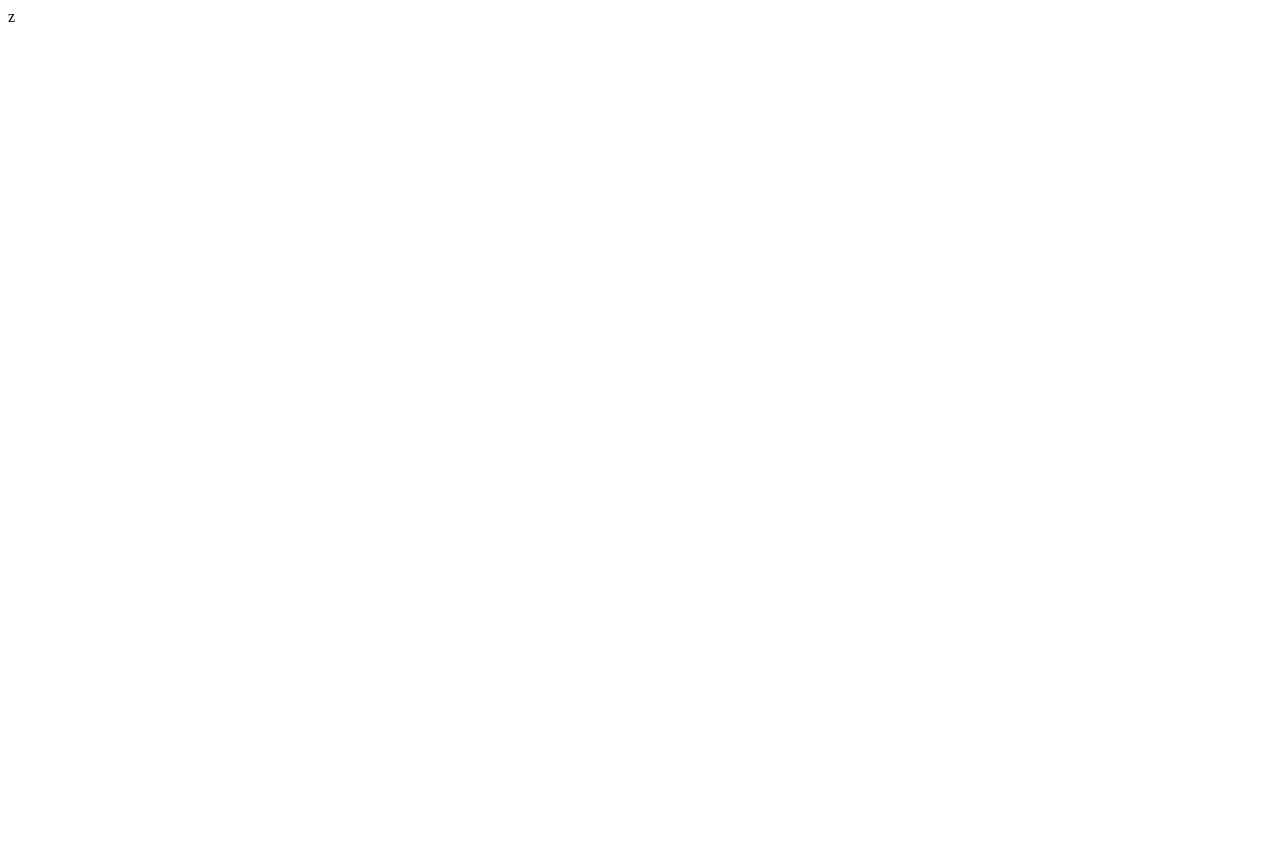
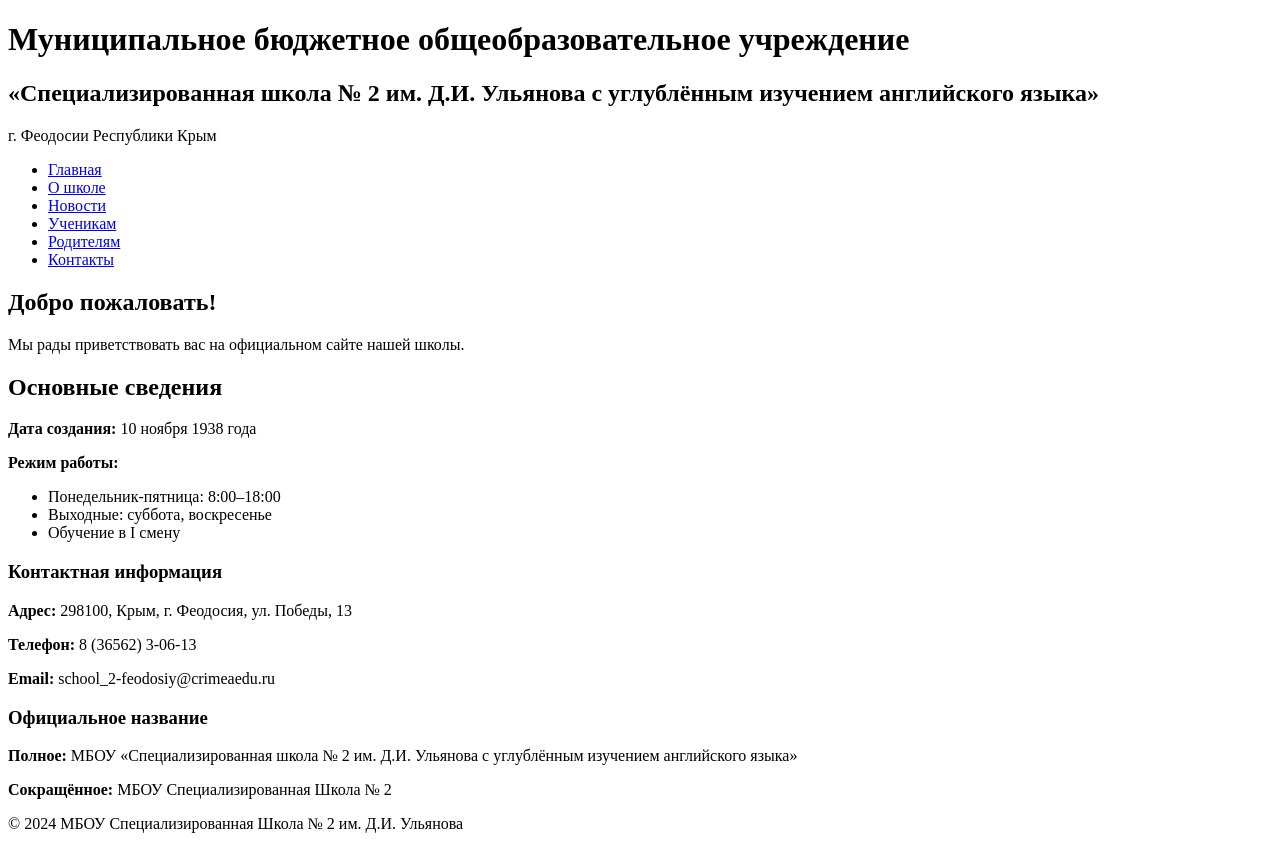
Before and after one commit to pyttbeginner/Shtojko_Repository_IT, a plain HTML site: page index.html in a window 1280 px wide. Before the commit the page ends 800 px from the top, so only its background shows below. Drawn offline with Linux system fonts and the light colour scheme.

Commit message:
SWE-1 - skeleton of the site

```diff
--- a/index.html
+++ b/index.html
@@ -1 +1,72 @@
-z
+<!DOCTYPE html>
+<html lang="ru">
+	<head>
+		<meta charset="UTF-8" />
+		<meta name="viewport" content="width=device-width, initial-scale=1.0" />
+		<title>МБОУ Специализированная Школа № 2 - Главная</title>
+		<link rel="stylesheet" href="styles.css" />
+	</head>
+	<body>
+		<header>
+			<h1>Муниципальное бюджетное общеобразовательное учреждение</h1>
+			<h2>
+				«Специализированная школа № 2 им. Д.И. Ульянова с углублённым изучением
+				английского языка»
+			</h2>
+			<p>г. Феодосии Республики Крым</p>
+		</header>
+
+		<nav>
+			<ul>
+				<li><a href="#">Главная</a></li>
+				<li><a href="#">О школе</a></li>
+				<li><a href="#">Новости</a></li>
+				<li><a href="#">Ученикам</a></li>
+				<li><a href="#">Родителям</a></li>
+				<li><a href="#">Контакты</a></li>
+			</ul>
+		</nav>
+
+		<main>
+			<section>
+				<h2>Добро пожаловать!</h2>
+				<p>Мы рады приветствовать вас на официальном сайте нашей школы.</p>
+			</section>
+
+			<section class="info-block">
+				<h2>Основные сведения</h2>
+				<p><strong>Дата создания:</strong> 10 ноября 1938 года</p>
+				<p><strong>Режим работы:</strong></p>
+				<ul>
+					<li>Понедельник-пятница: 8:00–18:00</li>
+					<li>Выходные: суббота, воскресенье</li>
+					<li>Обучение в I смену</li>
+				</ul>
+			</section>
+
+			<section class="contact-info">
+				<div class="contact-item">
+					<h3>Контактная информация</h3>
+					<p>
+						<strong>Адрес:</strong> 298100, Крым, г. Феодосия, ул. Победы, 13
+					</p>
+					<p><strong>Телефон:</strong> 8 (36562) 3-06-13</p>
+					<p><strong>Email:</strong> school_2-feodosiy@crimeaedu.ru</p>
+				</div>
+
+				<div class="contact-item">
+					<h3>Официальное название</h3>
+					<p>
+						<strong>Полное:</strong> МБОУ «Специализированная школа № 2 им. Д.И.
+						Ульянова с углублённым изучением английского языка»
+					</p>
+					<p><strong>Сокращённое:</strong> МБОУ Специализированная Школа № 2</p>
+				</div>
+			</section>
+		</main>
+
+		<footer>
+			<p>© 2024 МБОУ Специализированная Школа № 2 им. Д.И. Ульянова</p>
+		</footer>
+	</body>
+</html>
```
